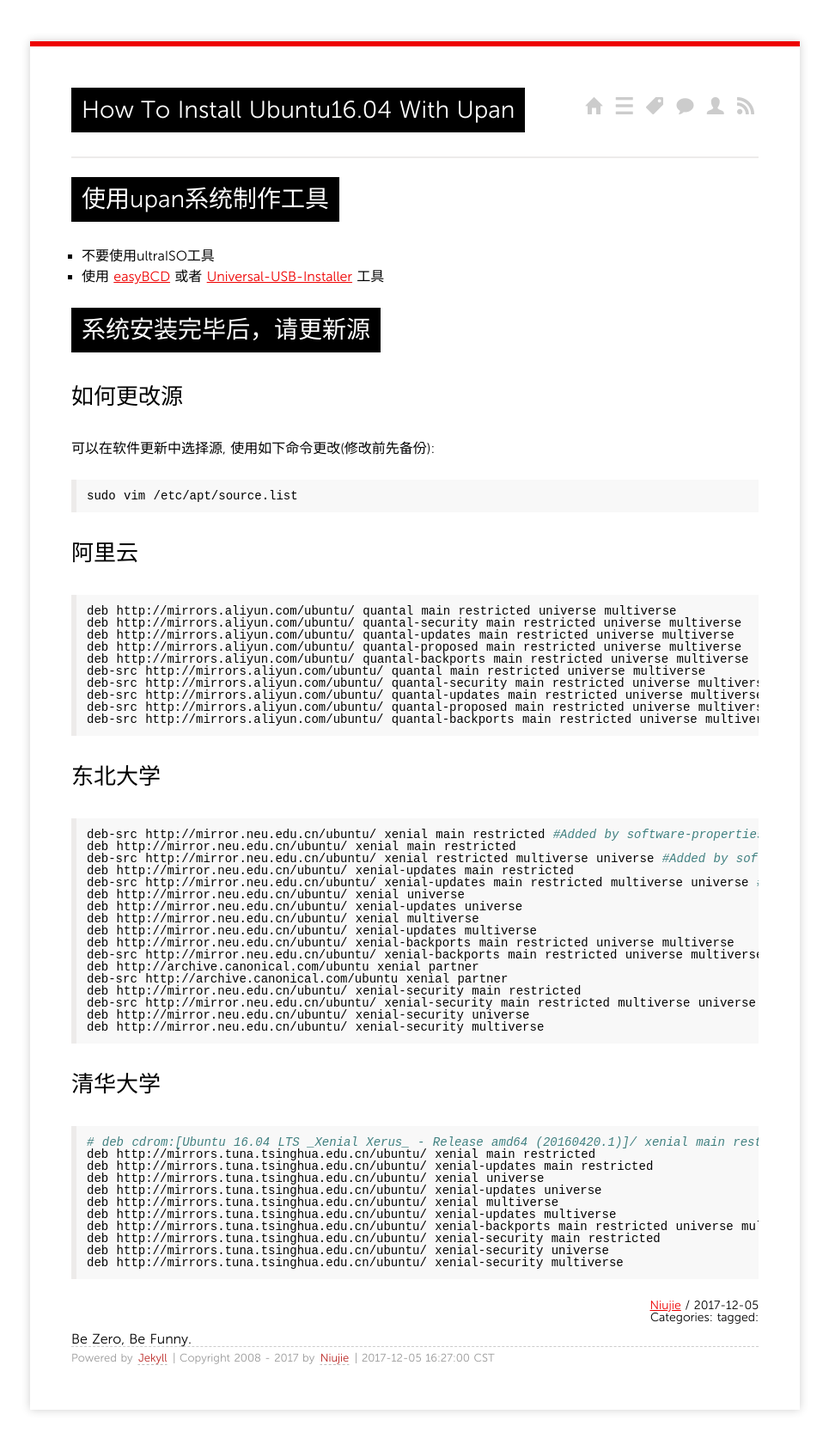
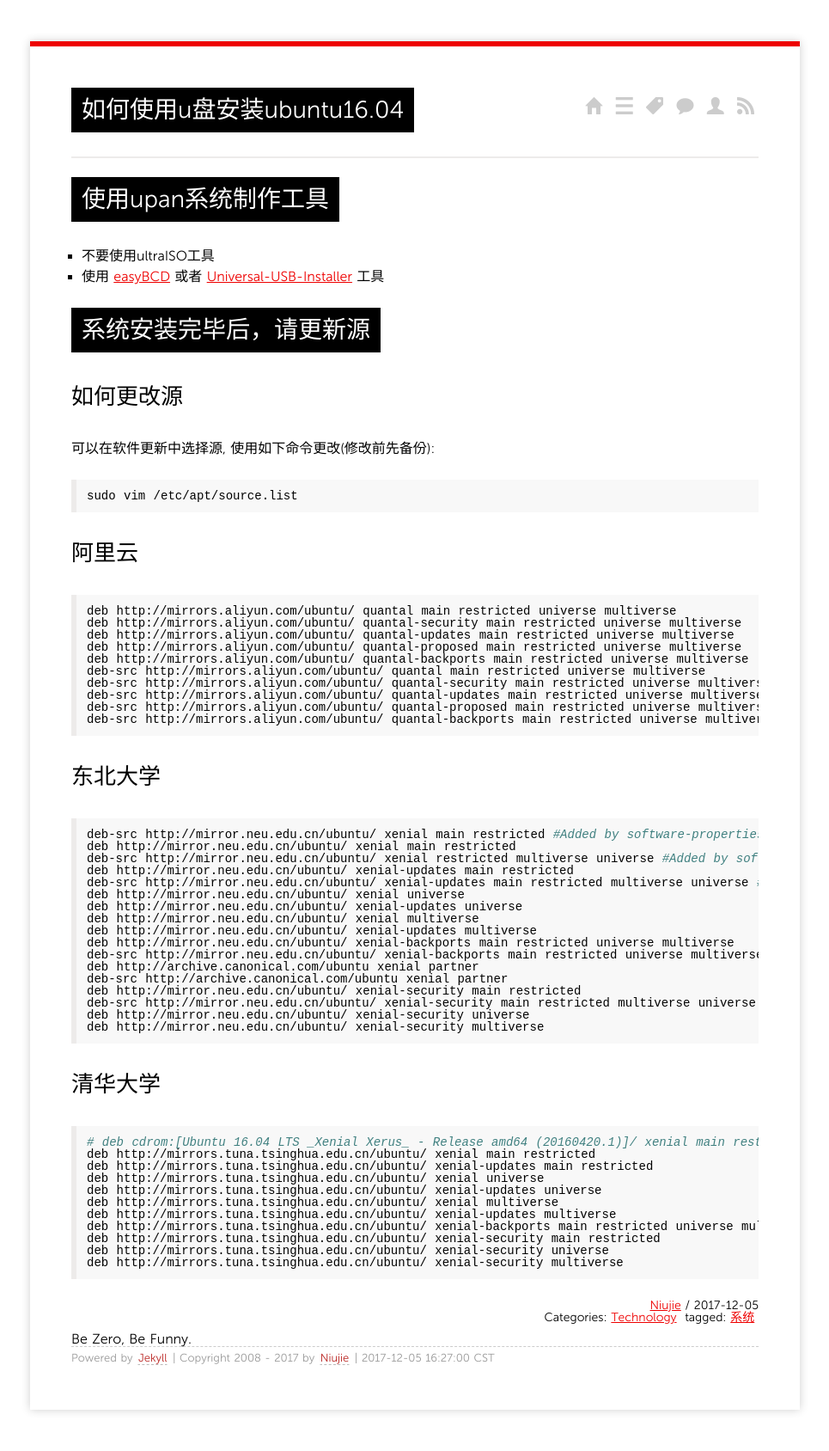
Before and after one commit to niuziru/niuziru.github.io, a Jekyll site: the page built from _posts/2017/2017-12-05-how-to-install-ubuntu16.04-with-Upan.md, in a window 1280 px wide. Shown: the whole page at 86% size, without its empty margins (157-1122 px from the left). Built offline with Jekyll 4.4.1, drawn with Linux system fonts in a browser that asks for light colours; our own code applies the rules of GitHub Pages for plain Markdown files.

Commit message:
add how to install ubuntu16.04 with upan

```diff
--- a/_posts/2017/2017-12-05-how-to-install-ubuntu16.04-with-Upan.md
+++ b/_posts/2017/2017-12-05-how-to-install-ubuntu16.04-with-Upan.md
@@ -1,3 +1,11 @@
+---
+layout: post
+title: 如何使用u盘安装ubuntu16.04
+categories:
+- Technology
+tags:
+- 系统
+---
 
 
 # 使用upan系统制作工具
```
